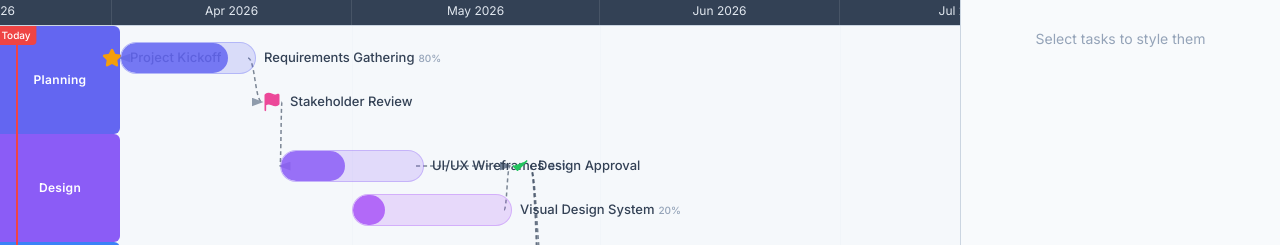
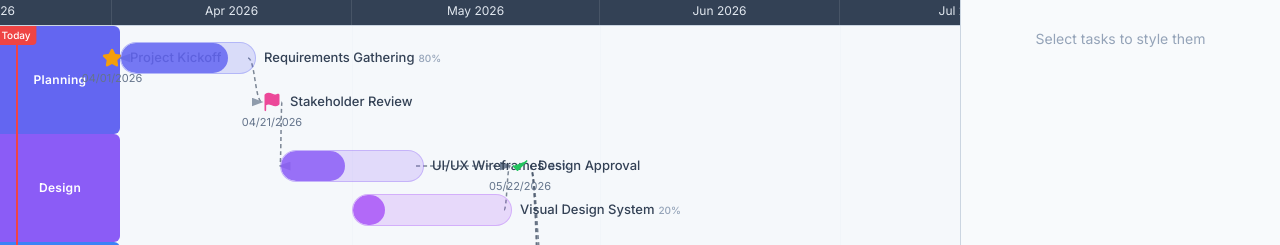
Before and after one commit to hraqian/visualize_project_timeline, a React (Vite) app: page / in a window 1280 px wide. Shown: the part 199-444 px from the top of the page. Built offline with nearby package versions, Linux system fonts and the light colour scheme.

Commit message:
feat: render milestone date label in TimelineView — above shape for 'above' position, below shape for 'below' position

```diff
--- a/src/components/TimelineView/TimelineView.tsx
+++ b/src/components/TimelineView/TimelineView.tsx
@@ -903,6 +903,11 @@ function MilestoneItem({ item, x, y, iconTopOverride, translateX, isSelected, is
   // When iconTopOverride is provided, use it directly; otherwise center in the row
   const iconTop = iconTopOverride !== undefined ? iconTopOverride : y + ROW_HEIGHT / 2 - style.size / 2;
 
+  // Date label position: for independent milestones, date goes on the timescale-bar side
+  // "above" position → date above shape; "below" position → date below shape
+  // Swimlaned milestones default to below
+  const datePlacement = item.swimlaneId === null && style.position === 'above' ? 'above' : 'below';
+
   return (
     <div
       className={`absolute cursor-grab select-none ${isDragging ? 'cursor-grabbing z-30 opacity-80' : 'z-10'}`}
@@ -929,6 +934,8 @@ function MilestoneItem({ item, x, y, iconTopOverride, translateX, isSelected, is
         )}
       </div>
 
+      {/* Title label */}
+      {style.showTitle && (
         <div
           className="absolute whitespace-nowrap truncate cursor-pointer"
           style={{
@@ -957,6 +964,29 @@ function MilestoneItem({ item, x, y, iconTopOverride, translateX, isSelected, is
         >
           <span>{item.name}</span>
         </div>
+      )}
+
+      {/* Date label */}
+      {style.showDate && (
+        <div
+          className="absolute whitespace-nowrap pointer-events-none"
+          style={{
+            fontSize: style.dateFontSize,
+            fontFamily: style.dateFontFamily,
+            fontWeight: style.dateFontWeight,
+            fontStyle: style.dateFontStyle ?? 'normal',
+            textDecoration: style.dateTextDecoration ?? 'none',
+            color: style.dateFontColor,
+            left: '50%',
+            transform: 'translateX(-50%)',
+            ...(datePlacement === 'above'
+              ? { bottom: '100%', marginBottom: 2 }
+              : { top: '100%', marginTop: 2 }),
+          }}
+        >
+          {format(parseISO(item.startDate), style.dateFormat || 'MMM d')}
+        </div>
+      )}
     </div>
   );
 }
```
Lines whose indentation alone changed are shown as unchanged.
